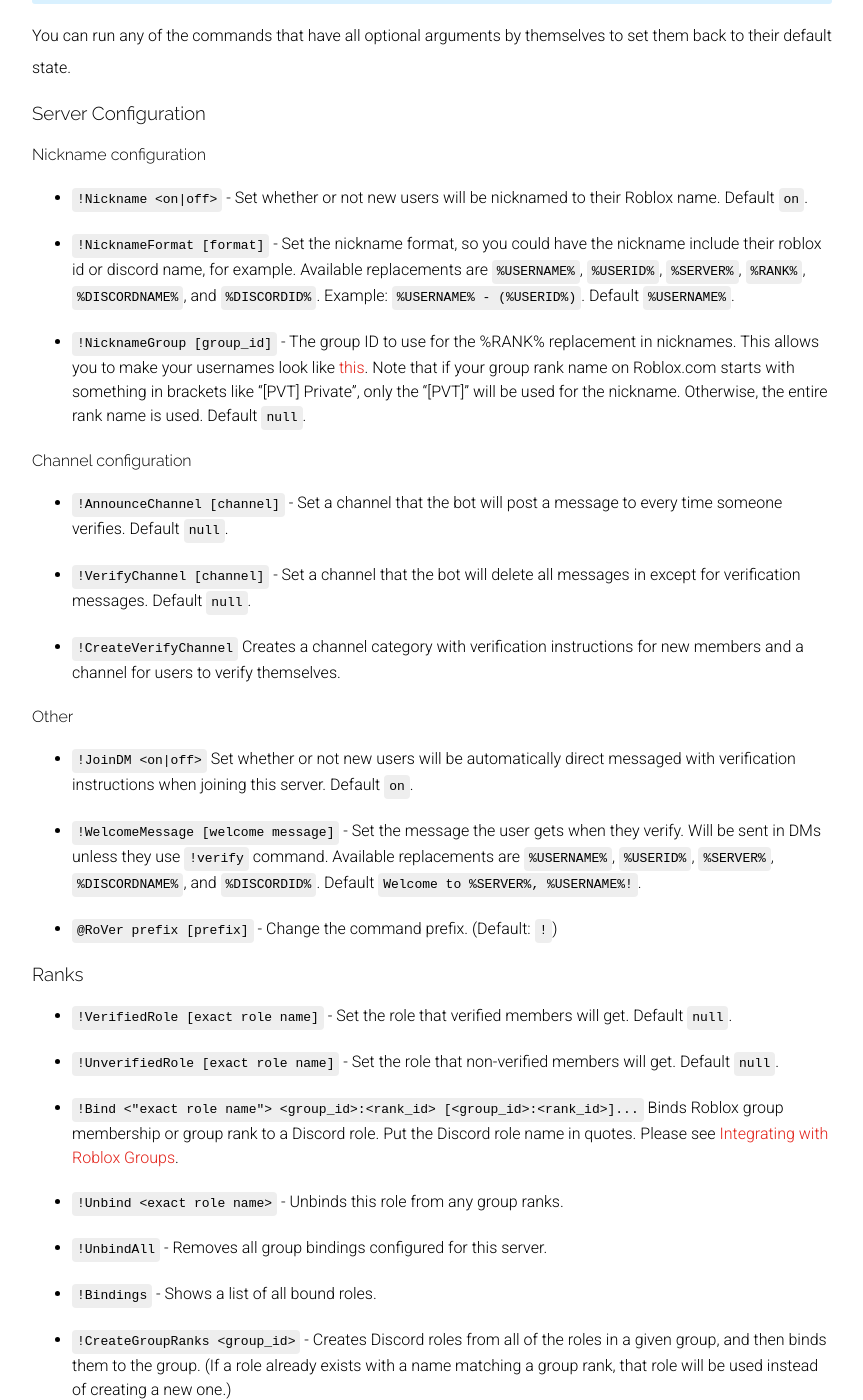
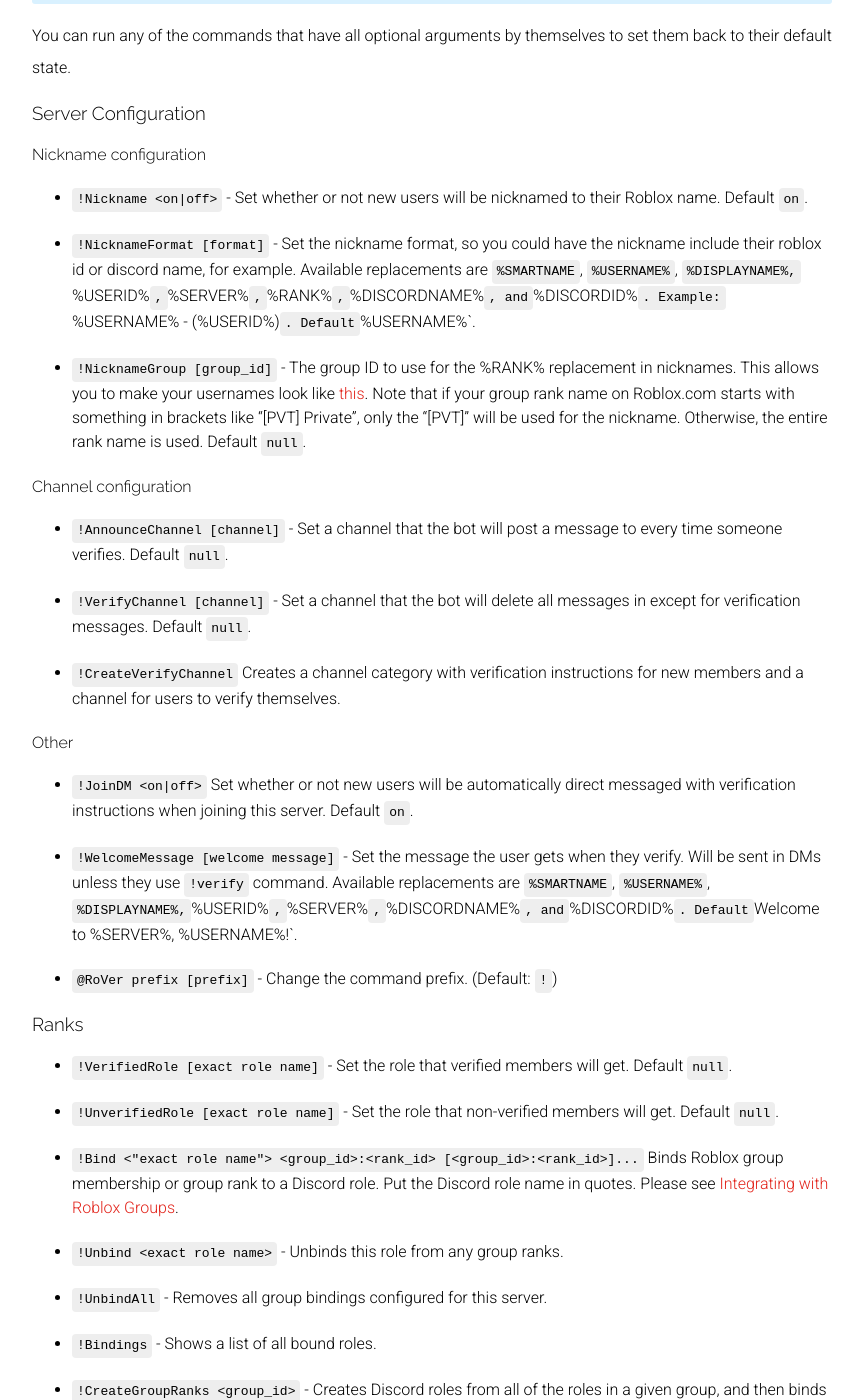
Before and after one commit to evaera/RoVer, a Jekyll site: the page built from index.md, in a window 1280 px wide and 1400 px high, scrolled down 3403 px. Shown: the whole window, without its empty margins (208-1071 px from the left). Built offline with Jekyll 4.4.1, drawn with Linux system fonts in a browser that asks for light colours; nearby versions of some CDN libraries; our own code applies the rules of GitHub Pages for plain Markdown files.

Commit message:
Adds smartname and displayname to nickname formats

```diff
--- a/index.md
+++ b/index.md
@@ -37,7 +37,7 @@
 ### Server Configuration
 #### Nickname configuration
 - `!Nickname <on|off>` - Set whether or not new users will be nicknamed to their Roblox name. Default `on`.
-- `!NicknameFormat [format]` - Set the nickname format, so you could have the nickname include their roblox id or discord name, for example. Available replacements are `%USERNAME%`, `%USERID%`, `%SERVER%`, `%RANK%`, `%DISCORDNAME%`, and `%DISCORDID%`. Example: `%USERNAME% - (%USERID%)`. Default `%USERNAME%`.
+- `!NicknameFormat [format]` - Set the nickname format, so you could have the nickname include their roblox id or discord name, for example. Available replacements are `%SMARTNAME`, `%USERNAME%`, `%DISPLAYNAME%, `%USERID%`, `%SERVER%`, `%RANK%`, `%DISCORDNAME%`, and `%DISCORDID%`. Example: `%USERNAME% - (%USERID%)`. Default `%USERNAME%`.
 - `!NicknameGroup [group_id]` - The group ID to use for the %RANK% replacement in nicknames. This allows you to make your usernames look like [this](https://i.imgur.com/4VA1vq9.png). Note that if your group rank name on Roblox.com starts with something in brackets like "[PVT] Private", only the "[PVT]" will be used for the nickname. Otherwise, the entire rank name is used. Default `null`.
 
 #### Channel configuration
@@ -47,7 +47,7 @@
 
 #### Other
 - `!JoinDM <on|off>` Set whether or not new users will be automatically direct messaged with verification instructions when joining this server. Default `on`.
-- `!WelcomeMessage [welcome message]` - Set the message the user gets when they verify. Will be sent in DMs unless they use `!verify` command. Available replacements are `%USERNAME%`, `%USERID%`, `%SERVER%`, `%DISCORDNAME%`, and `%DISCORDID%`. Default `Welcome to %SERVER%, %USERNAME%!`.
+- `!WelcomeMessage [welcome message]` - Set the message the user gets when they verify. Will be sent in DMs unless they use `!verify` command. Available replacements are `%SMARTNAME`, `%USERNAME%`, `%DISPLAYNAME%, `%USERID%`, `%SERVER%`, `%DISCORDNAME%`, and `%DISCORDID%`. Default `Welcome to %SERVER%, %USERNAME%!`.
 - `@RoVer prefix [prefix]` - Change the command prefix. (Default: `!`)
 
 ### Ranks
```
